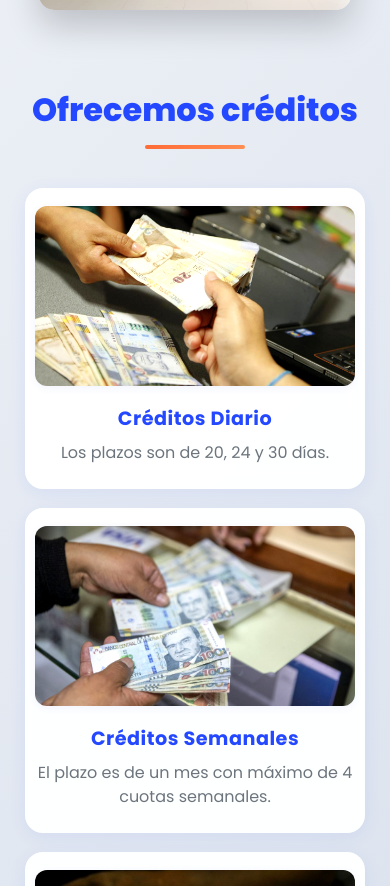
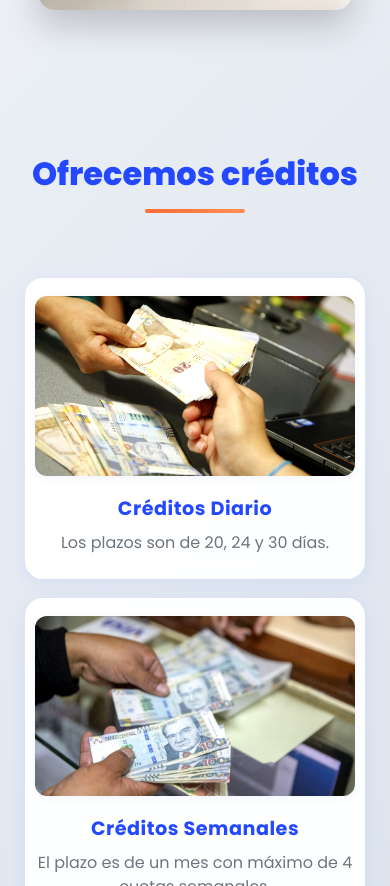
Before and after one commit to frannx/bmnuestraconfianzavs15, a plain HTML site: page archivos/index.html in a window 390 px wide. Shown: the part 948-1834 px from the top of the page. Drawn offline with Linux system fonts and the light colour scheme.

Commit message:
Update estilo_principal.css

```diff
--- a/archivos/estilo_principal.css
+++ b/archivos/estilo_principal.css
@@ -2700,7 +2700,7 @@
 
     .ache_ofrecemoscreditos {
         font-size: 2rem;
-        margin-bottom: 1.5rem;
+        margin-top:4rem;
     }
 
     .creditos_container {
```
